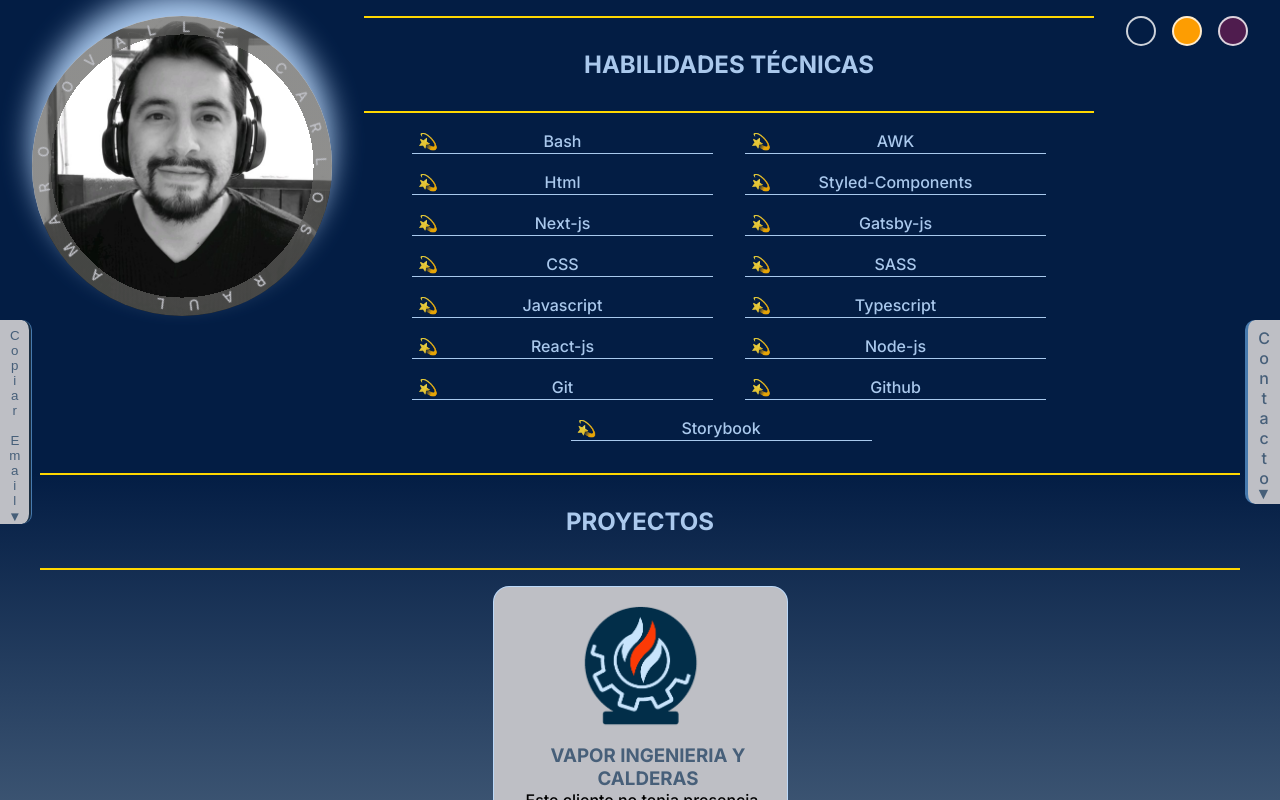
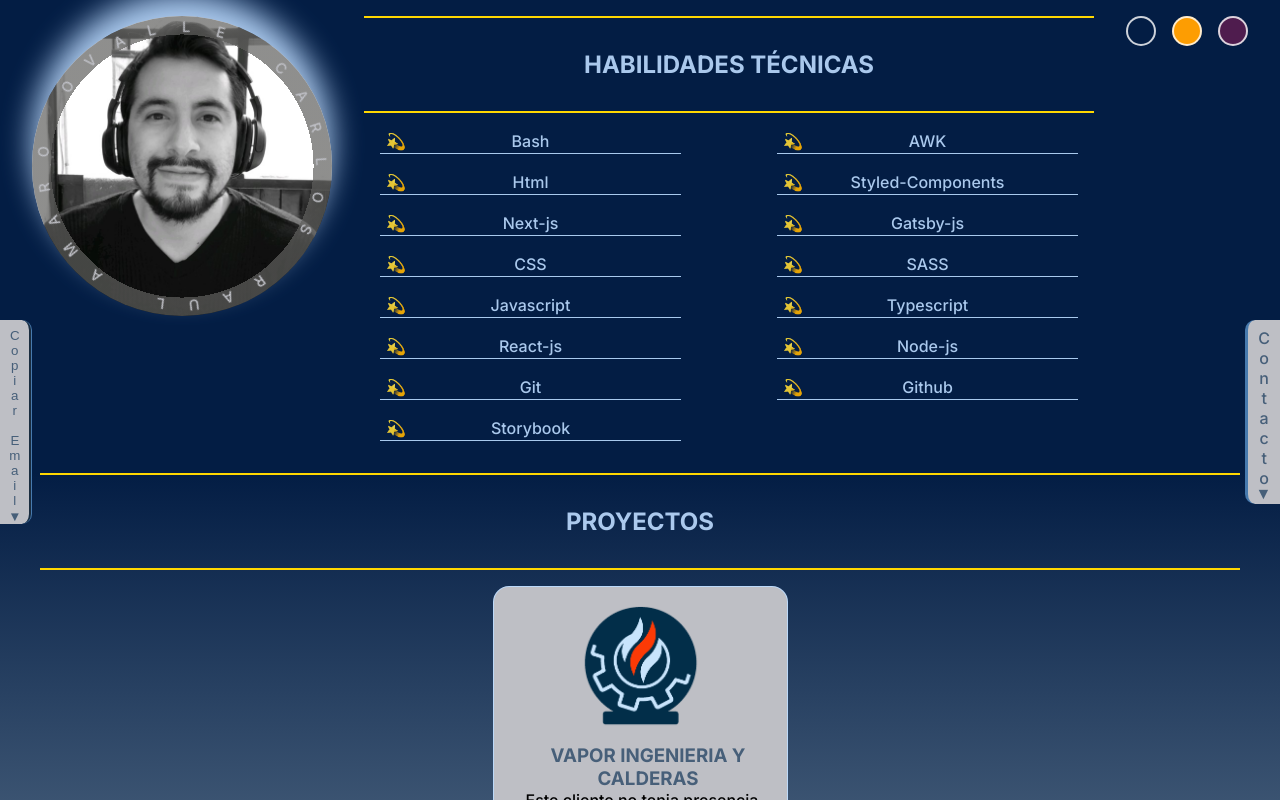
Before and after one commit to includeovalle/portafolio_2023, a Next.js app: page / in a window 1280 px wide. Shown: the top 800 px of the page. Built offline with nearby package versions, Linux system fonts and the light colour scheme.

Commit message:
update header table

```diff
--- a/app/components/ul_component/index.module.scss
+++ b/app/components/ul_component/index.module.scss
@@ -77,7 +77,7 @@
 
 .header {
   @extend .default;
-  @include flex.row(center, center);
+  @include flex.row(space-between, center);
   gap: 1rem;
   flex-wrap: wrap;
   padding: 1rem;
```
